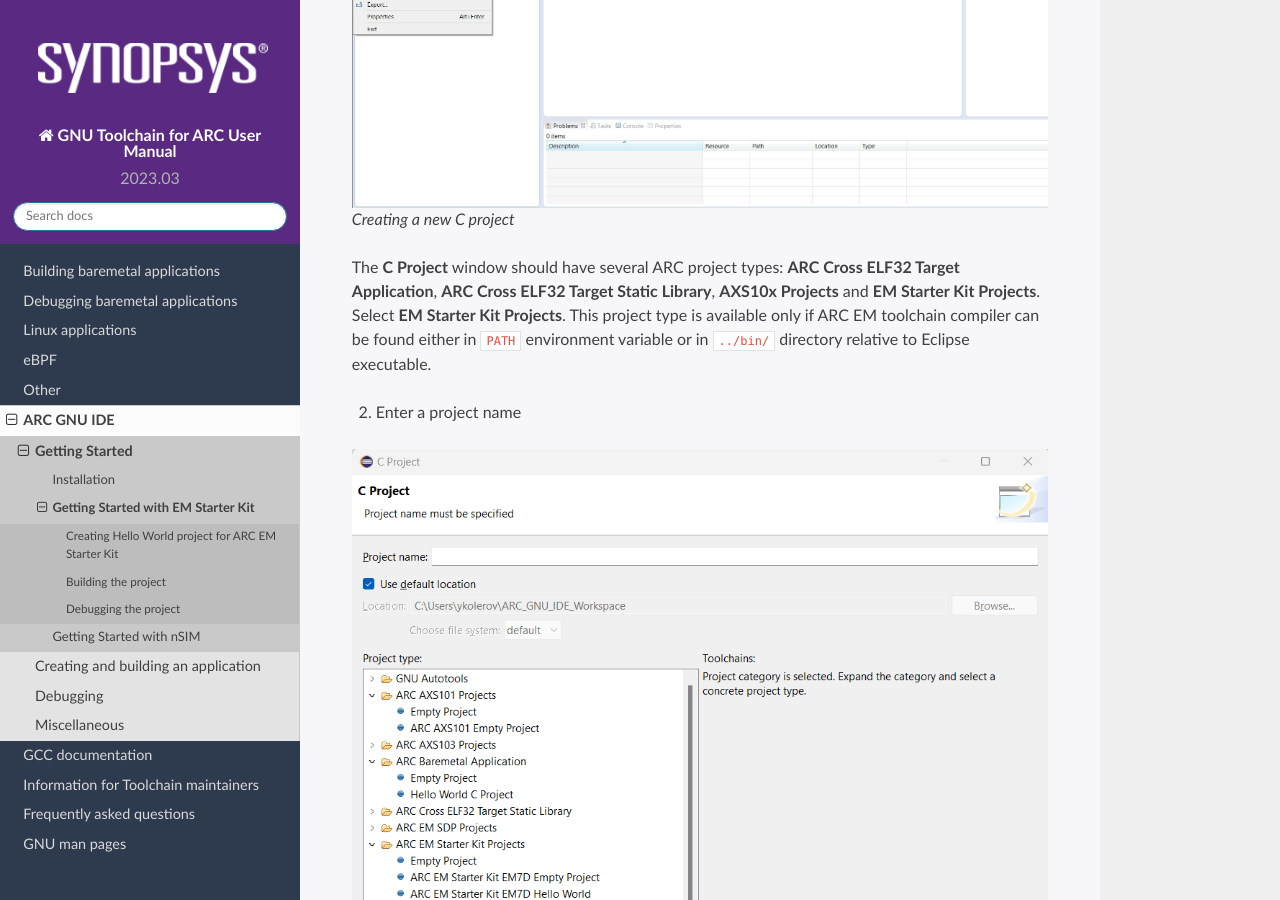
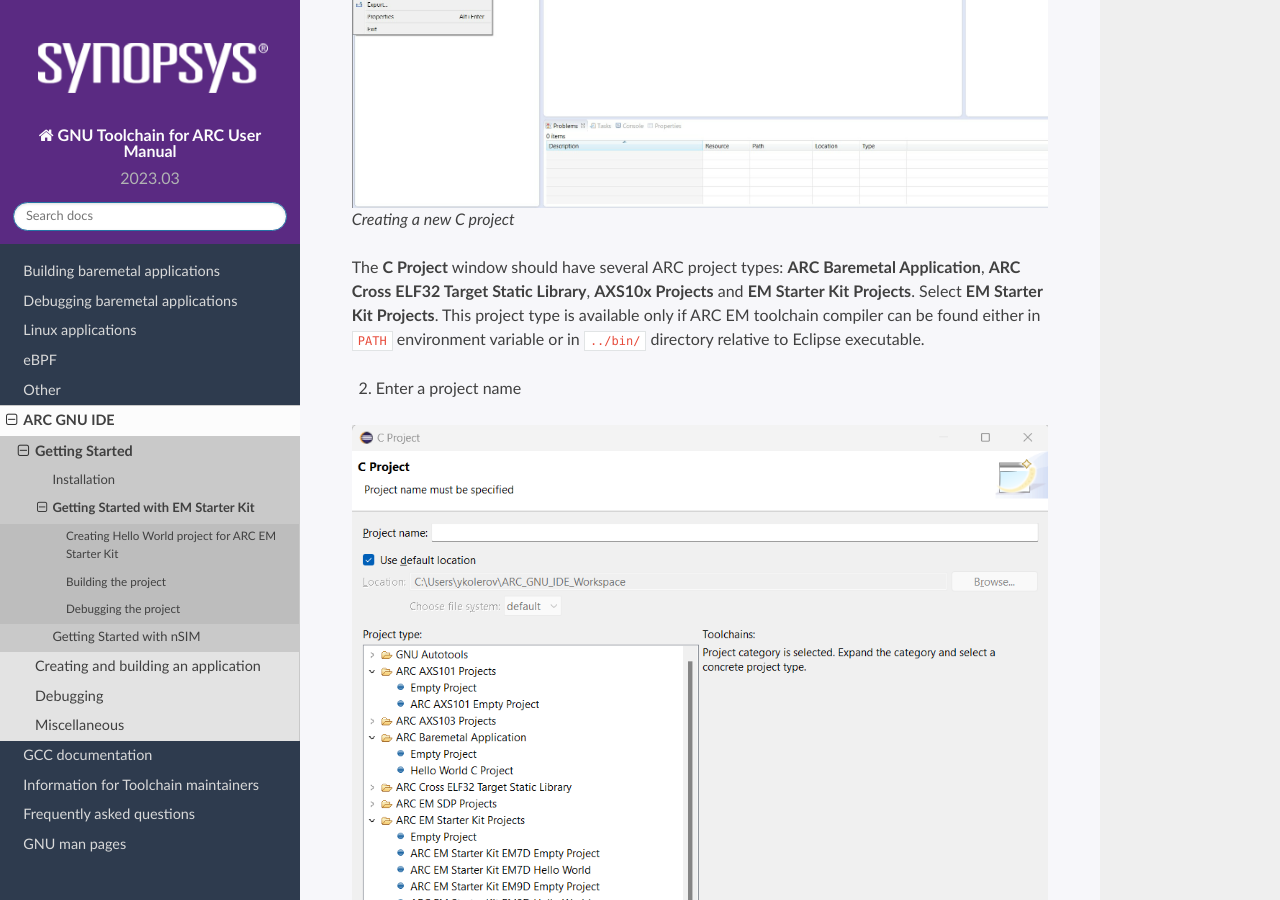
Before and after one commit to foss-for-synopsys-dwc-arc-processors/toolchain, a Sphinx documentation site: the page built from doc/ide/getting-started-with-em-starter-kit.rst, in a window 1280 px wide and 900 px high, scrolled down 449 px. Built offline with Sphinx 7.4.7 and the Read the Docs theme 2.0.0, drawn with Linux system fonts in a browser that asks for light colours.

Commit message:
doc: Update project names for IDE

```diff
--- a/doc/ide/getting-started-with-em-starter-kit.rst
+++ b/doc/ide/getting-started-with-em-starter-kit.rst
@@ -11,7 +11,7 @@
    Creating a new C project
 
    The **C Project** window should have several ARC project types:
-   **ARC Cross ELF32 Target Application**, **ARC Cross ELF32 Target Static
+   **ARC Baremetal Application**, **ARC Cross ELF32 Target Static
    Library**, **AXS10x Projects** and **EM Starter Kit Projects**. Select
    **EM Starter Kit Projects**. This project type is available only if ARC EM
    toolchain compiler can be found either in ``PATH`` environment variable or
--- a/doc/ide/getting-started-with-nsim.rst
+++ b/doc/ide/getting-started-with-nsim.rst
@@ -18,7 +18,7 @@
 
    Creating a new C project
 
-In **C Project** window select **Hello World C Project** under **ARC Cross ELF32 Target Application** project type.
+In **C Project** window select **Hello World C Project** under **ARC Baremetal Application** project type.
 On the right side of the window there is a list of available toolchains, select **GNU Toolchain for ARC EM**.
 If you do not see this toolchain in the list or this project type in the list of project types, make sure that ARC EM
 toolchain compiler is in the ``PATH`` environment variable or at ``../bin/`` directory relative to Eclipse executable.
```
